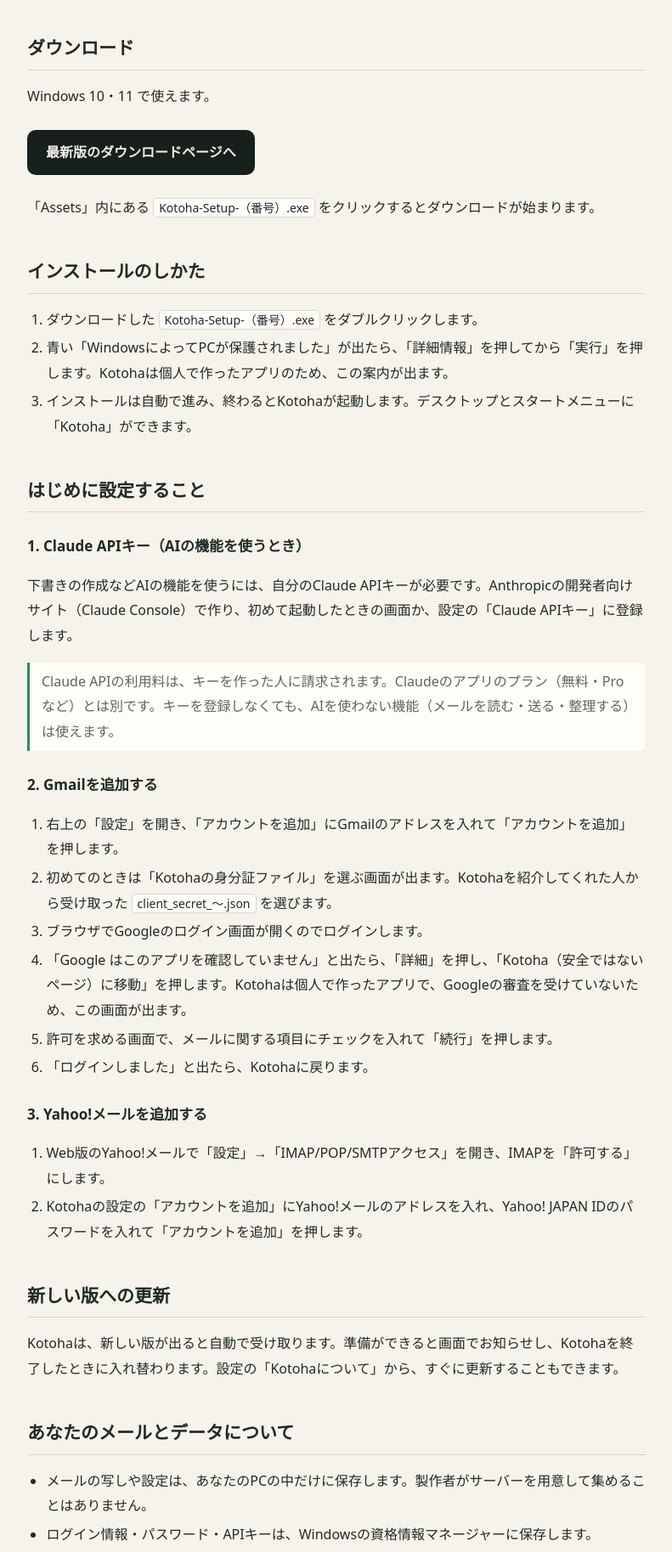
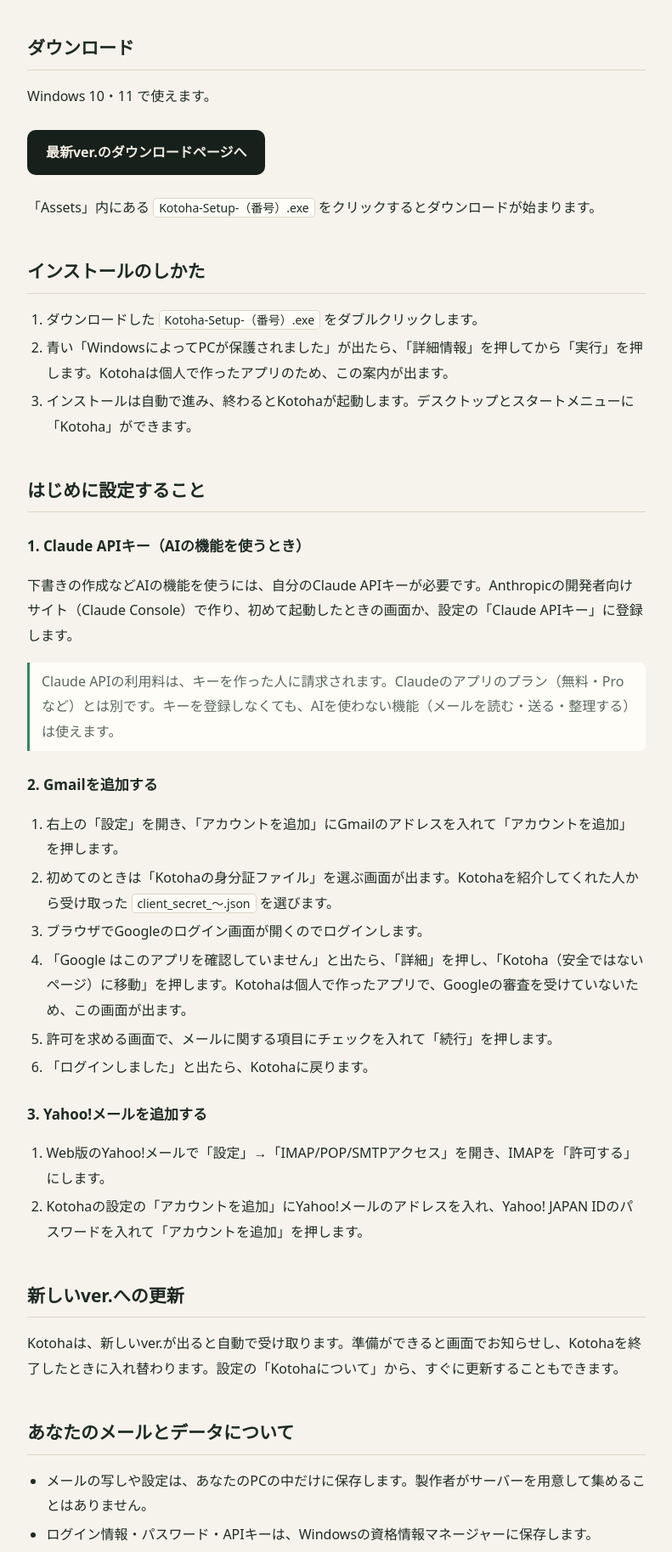
Before and after one commit to AKITO1014/kotoha-releases, a plain HTML site: page index.html in a window 1280 px wide. Shown: the part 424-2251 px from the top of the page at 85% size, without its empty margins (244-1035 px from the left). Drawn offline with Linux system fonts and the light colour scheme.

Commit message:
Add files via upload

```diff
--- a/index.html
+++ b/index.html
@@ -54,7 +54,7 @@ footer{margin-top:48px;color:var(--mu);font-size:14px}
 
 <h2>ダウンロード</h2>
 <p>Windows 10・11 で使えます。</p>
-<a class="dl" href="https://github.com/AKITO1014/kotoha-releases/releases/latest">最新版のダウンロードページへ</a>
+<a class="dl" href="https://github.com/AKITO1014/kotoha-releases/releases/latest">最新ver.のダウンロードページへ</a>
 <p>「Assets」内にある <code>Kotoha-Setup-（番号）.exe</code> をクリックするとダウンロードが始まります。</p>
 
 <h2>インストールのしかた</h2>
@@ -86,8 +86,8 @@ footer{margin-top:48px;color:var(--mu);font-size:14px}
 <li>Kotohaの設定の「アカウントを追加」にYahoo!メールのアドレスを入れ、Yahoo! JAPAN IDのパスワードを入れて「アカウントを追加」を押します。</li>
 </ol>
 
-<h2>新しい版への更新</h2>
-<p>Kotohaは、新しい版が出ると自動で受け取ります。準備ができると画面でお知らせし、Kotohaを終了したときに入れ替わります。設定の「Kotohaについて」から、すぐに更新することもできます。</p>
+<h2>新しいver.への更新</h2>
+<p>Kotohaは、新しいver.が出ると自動で受け取ります。準備ができると画面でお知らせし、Kotohaを終了したときに入れ替わります。設定の「Kotohaについて」から、すぐに更新することもできます。</p>
 
 <h2>あなたのメールとデータについて</h2>
 <ul>
```
Also changed, not shown: privacy.html (+1 -1 lines).
